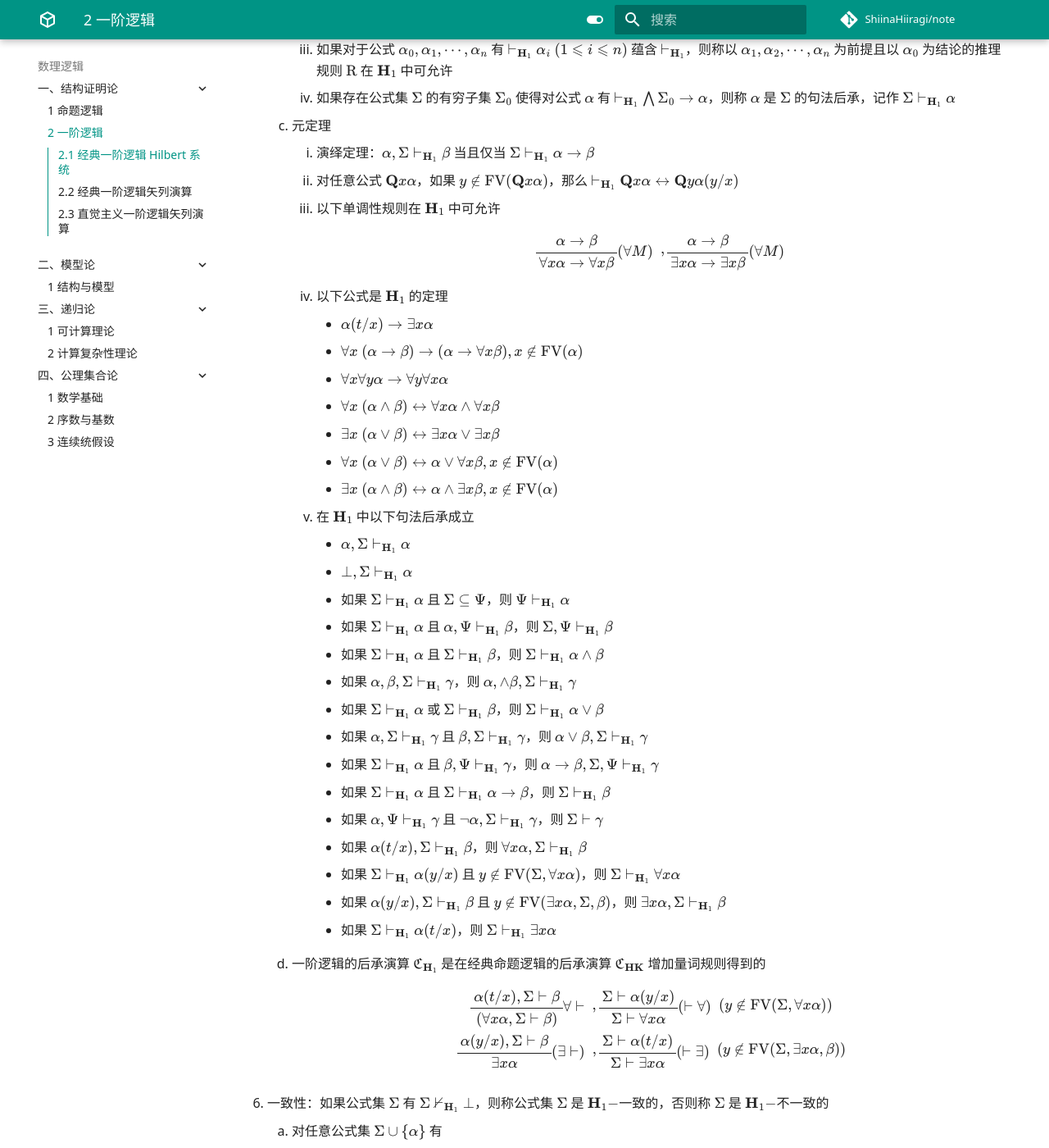
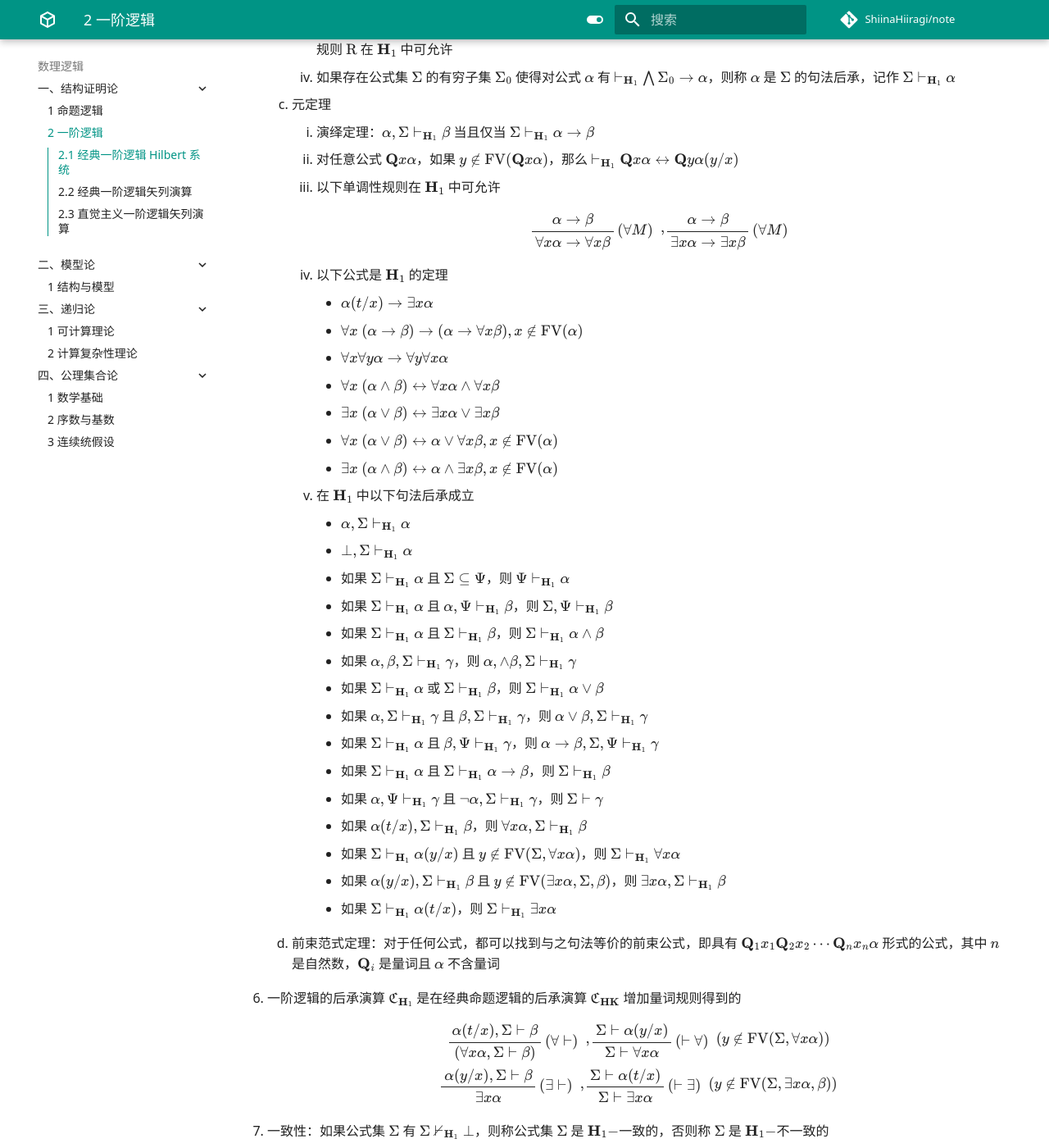
Before and after one commit to ShiinaHiiragi/note, an MkDocs documentation site: the page built from docs/logic/prf/pred.md, in a window 1280 px wide and 1400 px high, scrolled down 6201 px. Shown: the whole window at 82% size. Built offline with MkDocs 1.6.1 and Material for MkDocs 9.7.7, drawn with Linux system fonts in a browser that asks for light colours; comment, search, counter and statistics services are not loaded; some of the changed text lies outside the part shown.

Commit message:
add for pred

```diff
--- a/docs/logic/prf/pred.md
+++ b/docs/logic/prf/pred.md
@@ -244,12 +244,12 @@
             \begin{prooftree}
             \AxiomC{$\alpha$}
             \AxiomC{$\alpha \to \beta$}
-            \RightLabel{(mp)}
+            \RightLabel{ (mp)}
             \BinaryInfC{$\beta$}
             \end{prooftree},
             \begin{prooftree}
             \AxiomC{$\alpha$}
-            \RightLabel{(gen)}
+            \RightLabel{ (gen)}
             \UnaryInfC{$\forall x\alpha$}
             \end{prooftree}
             $$
@@ -267,12 +267,12 @@
             $$
             \begin{prooftree}
             \AxiomC{$\alpha \to \beta$}
-            \RightLabel{$(\forall M)$}
+            \RightLabel{ $(\forall M)$}
             \UnaryInfC{$\forall x\alpha \to \forall x\beta$}
             \end{prooftree},
             \begin{prooftree}
             \AxiomC{$\alpha \to \beta$}
-            \RightLabel{$(\forall M)$}
+            \RightLabel{ $(\forall M)$}
             \UnaryInfC{$\exists x\alpha \to \exists x\beta$}
             \end{prooftree}
             $$
@@ -303,47 +303,49 @@
             - 如果 $\alpha(y/x), \Sigma \vdash_{\mathbf H_1} \beta$ 且 $y\notin \mathrm{FV}(\exists x\alpha, \Sigma, \beta)$，则 $\exists x\alpha, \Sigma \vdash_{\mathbf H_1} \beta$
             - 如果 $\Sigma \vdash_{\mathbf H_1} \alpha(t/x)$，则 $\Sigma \vdash_{\mathbf H_1} \exists x\alpha$
 
-    4. 一阶逻辑的后承演算 $\mathfrak C_{\mathbf H_1}$ 是在经典命题逻辑的后承演算 $\mathfrak C_{\mathbf{HK}}$ 增加量词规则得到的
+    4. 前束范式定理：对于任何公式，都可以找到与之句法等价的前束公式，即具有 $\mathbf Q_1 x_1 \mathbf Q_2 x_2 \cdots \mathbf Q_n x_n \alpha$ 形式的公式，其中 $n$ 是自然数，$\mathbf Q_i$ 是量词且 $\alpha$ 不含量词
 
-        $$
-        \displaylines{
-            \begin{prooftree}
-            \AxiomC{$\alpha(t/x), \Sigma \vdash \beta$}
-            \RightLabel{$\forall \vdash$}
-            \UnaryInfC{$(\forall x\alpha, \Sigma \vdash \beta)$}
-            \end{prooftree},
-            \begin{prooftree}
-            \AxiomC{$\Sigma \vdash \alpha(y/x)$}
-            \RightLabel{$(\vdash \forall)$}
-            \UnaryInfC{$\Sigma \vdash \forall x\alpha$}
-            \end{prooftree}
-            (y \notin \mathrm{FV}(\Sigma, \forall x\alpha)) \\
-            \begin{prooftree}
-            \AxiomC{$\alpha(y/x), \Sigma \vdash \beta$}
-            \RightLabel{$(\exists \vdash)$}
-            \UnaryInfC{$\exists x\alpha$}
-            \end{prooftree},
-            \begin{prooftree}
-            \AxiomC{$\Sigma \vdash \alpha(t/x)$}
-            \RightLabel{$(\vdash \exists)$}
-            \UnaryInfC{$\Sigma \vdash \exists x\alpha$}
-            \end{prooftree}
-            (y \notin \mathrm{FV}(\Sigma, \exists x\alpha, \beta))
-        }
-        $$
+6. 一阶逻辑的后承演算 $\mathfrak C_{\mathbf H_1}$ 是在经典命题逻辑的后承演算 $\mathfrak C_{\mathbf{HK}}$ 增加量词规则得到的
 
-6. 一致性：如果公式集 $\Sigma$ 有 $\Sigma \nvdash_{\mathbf H_1} \bot$，则称公式集 $\Sigma$ 是 $\mathbf H_1-$一致的，否则称 $\Sigma$ 是 $\mathbf H_1-$不一致的
+    $$
+    \displaylines{
+        \begin{prooftree}
+        \AxiomC{$\alpha(t/x), \Sigma \vdash \beta$}
+        \RightLabel{ $(\forall \vdash)$}
+        \UnaryInfC{$(\forall x\alpha, \Sigma \vdash \beta)$}
+        \end{prooftree},
+        \begin{prooftree}
+        \AxiomC{$\Sigma \vdash \alpha(y/x)$}
+        \RightLabel{ $(\vdash \forall)$}
+        \UnaryInfC{$\Sigma \vdash \forall x\alpha$}
+        \end{prooftree}
+        (y \notin \mathrm{FV}(\Sigma, \forall x\alpha)) \\
+        \begin{prooftree}
+        \AxiomC{$\alpha(y/x), \Sigma \vdash \beta$}
+        \RightLabel{ $(\exists \vdash)$}
+        \UnaryInfC{$\exists x\alpha$}
+        \end{prooftree},
+        \begin{prooftree}
+        \AxiomC{$\Sigma \vdash \alpha(t/x)$}
+        \RightLabel{ $(\vdash \exists)$}
+        \UnaryInfC{$\Sigma \vdash \exists x\alpha$}
+        \end{prooftree}
+        (y \notin \mathrm{FV}(\Sigma, \exists x\alpha, \beta))
+    }
+    $$
+
+7. 一致性：如果公式集 $\Sigma$ 有 $\Sigma \nvdash_{\mathbf H_1} \bot$，则称公式集 $\Sigma$ 是 $\mathbf H_1-$一致的，否则称 $\Sigma$ 是 $\mathbf H_1-$不一致的
     1. 对任意公式集 $\Sigma \cup \{\alpha\}$ 有
         1. $\Sigma \nvdash_{\mathbf H_1} \neg \alpha$ 当且仅当 $\Sigma \cup \{\alpha\}$ 是 $\mathbf H_1-$一致的
         2. $\Sigma \nvdash_{\mathbf H_1} \alpha$ 当且仅当 $\Sigma \cup \{\neg \alpha\}$ 是 $\mathbf H_1-$一致的
     2. 一个公式集 $\Sigma$ 是 $\mathbf H_1$ 一致的当且仅当 $\Sigma$ 的每个有穷子集是 $\mathbf H_1$ 一致的
-7. 可靠性：如果 $\Sigma \vdash_{\mathbf H_1} \alpha$，那么 $\Sigma \vDash \alpha$
+8. 可靠性：如果 $\Sigma \vdash_{\mathbf H_1} \alpha$，那么 $\Sigma \vDash \alpha$
     1. 对任意公式 $\alpha, \beta$
         1. 如果 $\vDash_1 \alpha$ 且 $\vDash_1 \alpha \to \beta$，则 $\vDash \beta$
         2. 如果 $\vDash_1 \alpha$，则 $\vDash_1 \forall x\alpha$
     2. 如果 $\Sigma$ 是可满足的，那么 $\Sigma$ 是 $\mathbf H_1-$一致的
     3. $\mathrm{Thm}(\mathbf H_1) \subseteq \mathbf{FOL}$
-8. 完全性：如果 $\Sigma \vDash \alpha$，那么 $\Sigma \vdash_{\mathbf H_1} \alpha$
+9. 完全性：如果 $\Sigma \vDash \alpha$，那么 $\Sigma \vdash_{\mathbf H_1} \alpha$
     1. $S$ 是可数的，因此 $\mathcal T(S)$ 与 $\mathcal F(S)$ 均可数，设 $\Sigma$ 是 $\mathbf H_1-$一致的公式集，构造句法模型 $\mathfrak M^\Sigma = (\mathfrak A^\Sigma, \sigma^\Sigma)$
         1. 模型 $\mathfrak M^\Sigma = (\mathfrak A^\Sigma, \sigma^\Sigma)$ 的论域是项集 $\mathcal T(S)$，对任意变元 $x\in \mathbf{Var}, \sigma^\Sigma(x) = x$
             - 对任意关系符号 $R\in \mathbf R, (t_1, t_2, \cdots, t_{\Omega(R)}) \in R^{\mathfrak A^\Sigma}$ 当且仅当 $\Sigma \vdash_{\mathbf H_1} Rt_1 t_2 \cdots t_{\Omega(R)}$
```
Also changed, not shown: other parts of docs/logic/prf/pred.md (+1 -1 lines), docs/index.md (+1 -1 lines).
